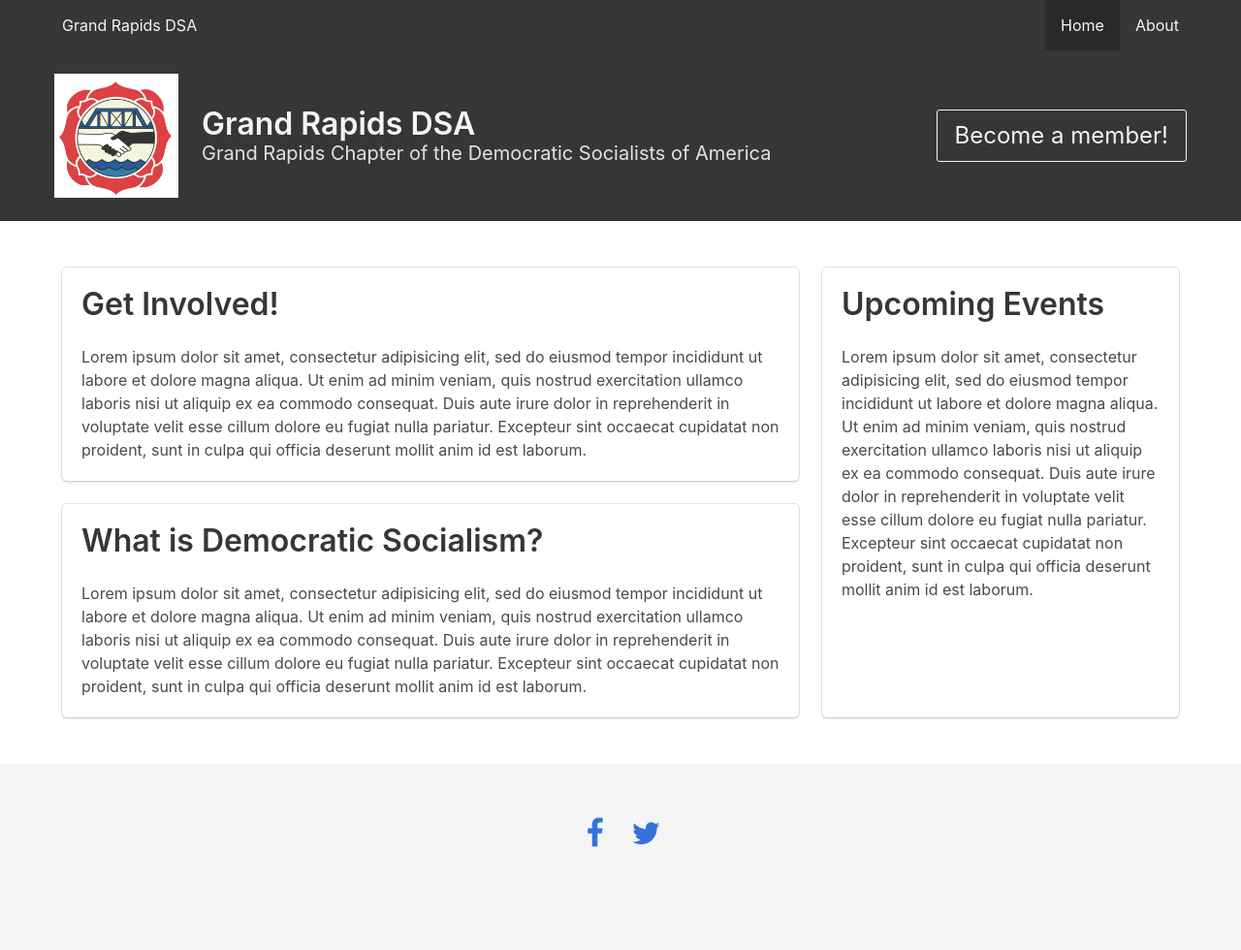
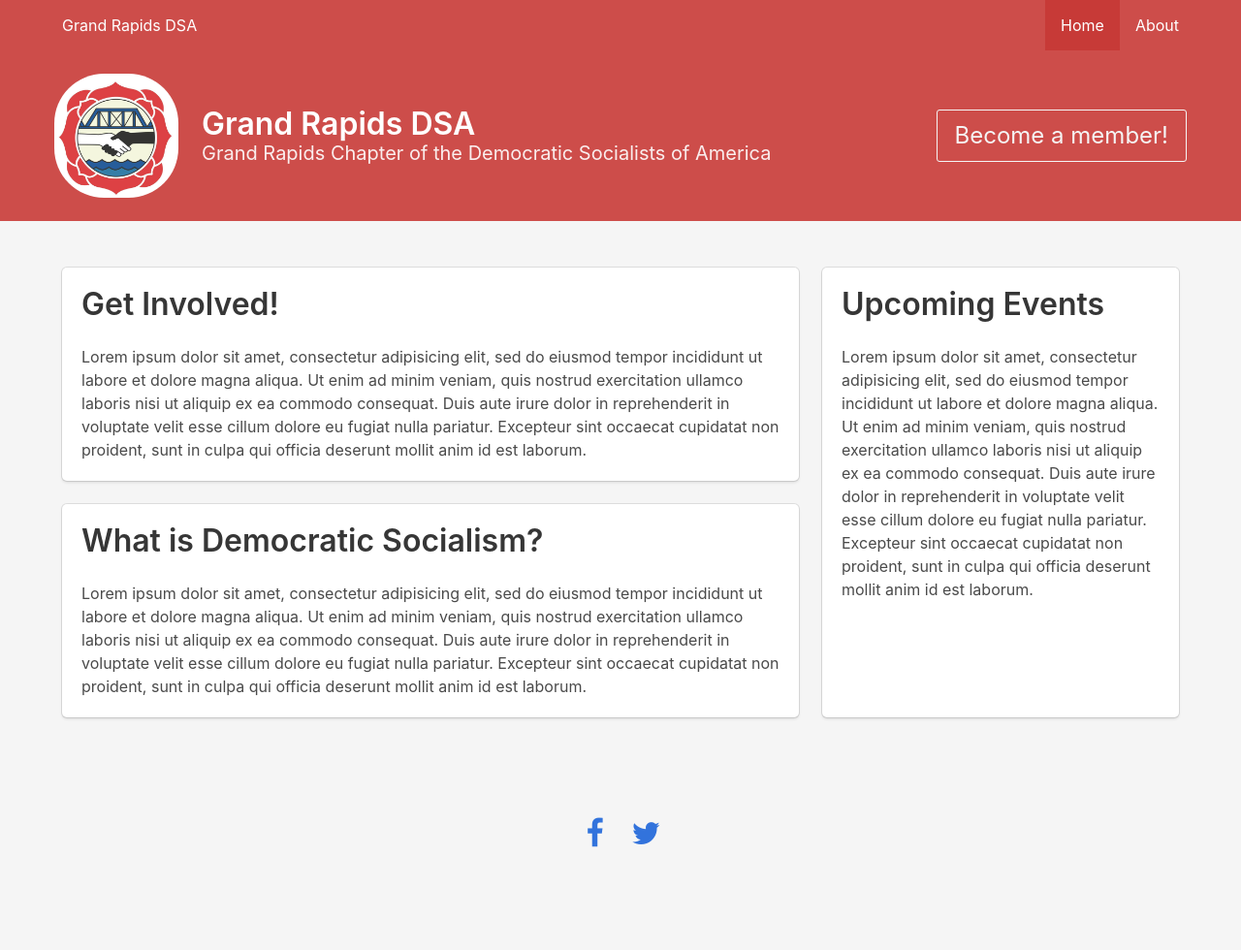
Before and after one commit to mcollier91/mcollier91.github.io, a Jekyll site: the page built from index.md, in a window 1280 px wide. Shown: the whole page at 97% size. Built offline with Jekyll 4.4.1, drawn with Linux system fonts in a browser that asks for light colours.

Commit message:
Change color scheme to red and make logo round

```diff
--- a/_includes/header.html
+++ b/_includes/header.html
@@ -1,4 +1,4 @@
-<section class="hero is-dark">
+<section class="hero is-danger">
   <div class="hero-head">
     <nav class="navbar">
       <div class="container">
@@ -66,7 +66,7 @@
           <div class="columns is-mobile is-vcentered">
             <div class="column is-narrow">
               <figure class="image is-128x128">
-                <img src="{{ "/assets/images/grand-rapids-dsa-logo.jpg" }}" alt="">
+                <img class="image-circle" src="{{ "/assets/images/grand-rapids-dsa-logo.jpg" }}" alt="">
               </figure>
             </div>
             <div class="column">
--- a/_sass/main.scss
+++ b/_sass/main.scss
@@ -1,6 +1,21 @@
+@import "./bulma/utilities/initial-variables";
+@import "./bulma/utilities/functions";
 
+
+
+$danger: rgb(205, 77, 74);
+
+@import "./bulma";
+
+html, body {
+  background-color: $background;
+}
 
 #header-hero-body {
   padding-top: 1.5rem;
   padding-bottom: 1.5rem;
 }
+
+.image-circle {
+  border-radius: 40%;
+}
--- a/assets/css/main.scss
+++ b/assets/css/main.scss
@@ -2,7 +2,7 @@
 # Styles imports
 ---
 
-@import "bulma";
+// @import "bulma";
 @import "font-awesome/font-awesome";
 
 @import "main";
```
